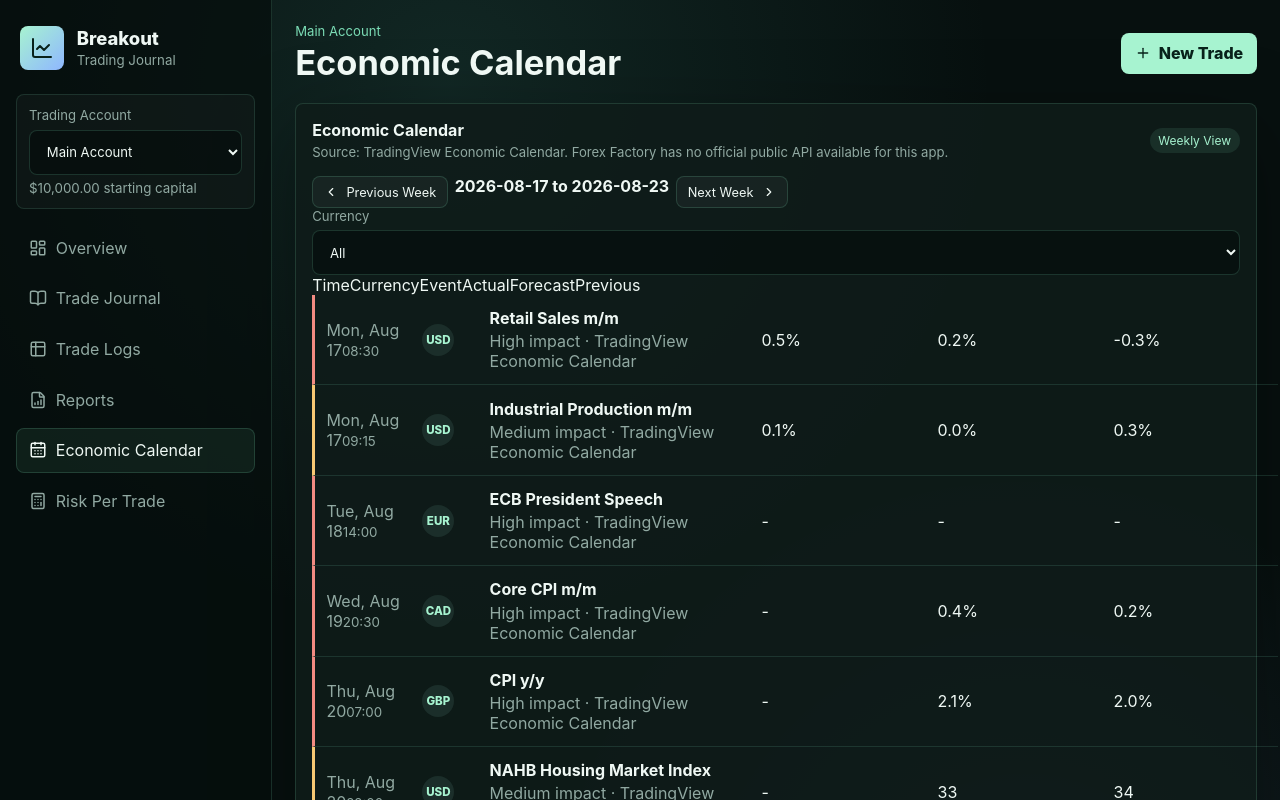
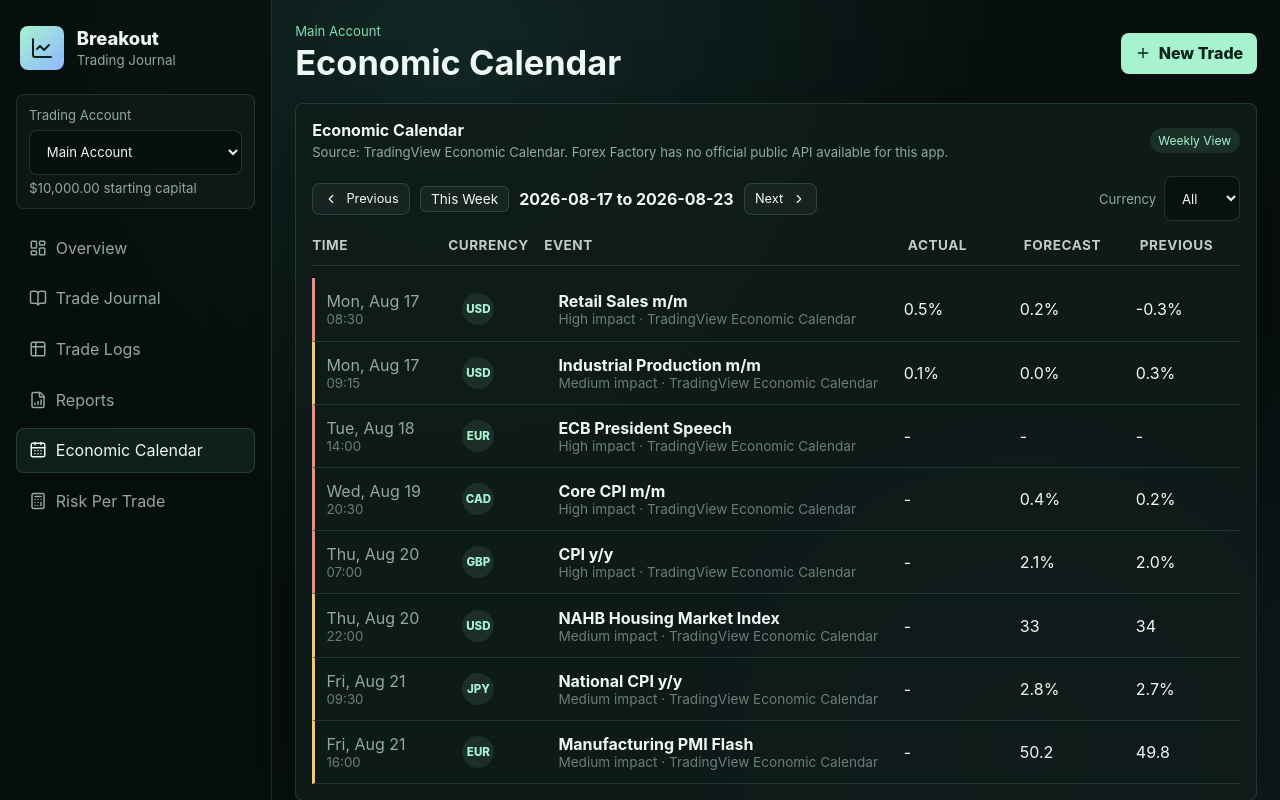
Before and after one commit to kurtmccarver/breakout, a Next.js app: page / in a window 1280 px wide. Both pictures are taken after a click on the button "Economic Calendar". Shown: the top 800 px of the page. Built offline with nearby package versions, Linux system fonts and the light colour scheme.

Commit message:
feat: enhance economic calendar UI with "This Week" button and improved layout

```diff
--- a/src/app/page.tsx
+++ b/src/app/page.tsx
@@ -719,7 +719,6 @@ export default function Home() {
     )
     .slice(0, 6);
   const currencyOptions = [
-    "All",
     ...Array.from(new Set(economicEvents.map((event) => event.currency))),
   ];
   const eventWeekEnd = useMemo(() => {
@@ -782,6 +781,16 @@ export default function Home() {
     const next = new Date(`${eventWeekStart}T00:00`);
     next.setDate(next.getDate() + delta * 7);
     setEventWeekStart(next.toISOString().slice(0, 10));
+  }
+
+  function jumpToCurrentWeek() {
+  const today = new Date();
+  const day = today.getDay();
+  // Adjust so the week starts on Monday (change +1 to -0 if your week starts on Sunday)
+  const diff = today.getDate() - day + (day === 0 ? -6 : 1);
+  const startOfWeek = new Date(today.setDate(diff));
+
+  setEventWeekStart(startOfWeek.toISOString().slice(0, 10));
 }
 
   function deleteAccount(id: string) {
@@ -1408,38 +1417,80 @@ export default function Home() {
       <div>
         <h2>Economic Calendar</h2>
         <p className="panel-subtitle">
-                  Source: TradingView Economic Calendar. Forex Factory has no
-                  official public API available for this app.
+          Source: TradingView Economic Calendar. Forex Factory has no official public API available for this app.
         </p>
       </div>
       <span className="badge">Weekly View</span>
     </div>
-            <div className="calendar-toolbar">
-              <div className="mini-controls">
+
+    {/* TOOLBAR: Added "This Week" button between Previous and Next controls */}
+    <div
+      className="calendar-toolbar"
+      style={{
+        display: "flex",
+        justifyContent: "space-between",
+        alignItems: "center",
+        flexWrap: "wrap",
+        gap: "16px",
+        marginBottom: "16px"
+      }}
+    >
+      <div className="mini-controls" style={{ display: "flex", alignItems: "center", gap: "10px" }}>
         <button type="button" onClick={() => moveEventWeek(-1)}>
-                  <ChevronLeft size={14} /> Previous Week
+          <ChevronLeft size={14} /> Previous
         </button>
+
+        {/* Added Today/This Week reset button if you have a handler, or click to jump back */}
+        <button
+          type="button"
+          onClick={() => jumpToCurrentWeek && jumpToCurrentWeek()}
+          style={{ padding: "4px 10px", fontSize: "0.85em", borderRadius: "6px" }}
+          title="Jump to current week"
+        >
+          This Week
+        </button>
+
         <strong>
           {eventWeekStart} to {eventWeekEnd}
         </strong>
+
         <button type="button" onClick={() => moveEventWeek(1)}>
-                  Next Week <ChevronRight size={14} />
+          Next <ChevronRight size={14} />
         </button>
       </div>
-              <label>
+
+      <label style={{ display: "flex", alignItems: "center", gap: "8px" }}>
         Currency
         <select
           value={currencyFilter}
           onChange={(event) => setCurrencyFilter(event.target.value)}
         >
+          <option value="All">All</option>
           {currencyOptions.map((currencyCode) => (
             <option key={currencyCode}>{currencyCode}</option>
           ))}
         </select>
       </label>
     </div>
+
     <div className="event-list">
-              <div className="event-head">
+      {/* HEADER WITH BORDER */}
+      <div
+        className="event-head"
+        style={{
+          display: "grid",
+          gridTemplateColumns: "120px 80px 1fr 100px 100px 100px",
+          gap: "16px",
+          paddingBottom: "12px",
+          marginBottom: "12px",
+          borderBottom: "1px solid rgba(255, 255, 255, 0.15)",
+          opacity: 0.8,
+          fontWeight: "bold",
+          textTransform: "uppercase",
+          fontSize: "0.85em",
+          letterSpacing: "0.5px"
+        }}
+      >
         <span>Time</span>
         <span>Currency</span>
         <span>Event</span>
@@ -1447,31 +1498,44 @@ export default function Home() {
         <span>Forecast</span>
         <span>Previous</span>
       </div>
+
       {filteredEvents.map((event) => (
         <article
           className={`event-row ${event.impact.toLowerCase()}`}
           key={`${event.date}-${event.time}-${event.event}`}
-                >
-                  <span className="event-time">
+          style={{
+            display: "grid",
+            gridTemplateColumns: "120px 80px 1fr 100px 100px 100px",
+            gap: "16px",
+            alignItems: "center"
+          }}
+        >
+          <span className="event-time" style={{ display: "flex", flexDirection: "column" }}>
+            <span>
               {new Intl.DateTimeFormat("en-US", {
                 weekday: "short",
                 month: "short",
                 day: "2-digit",
               }).format(new Date(`${event.date}T00:00`))}
-                    <small>{event.time}</small>
             </span>
+            <small style={{ opacity: 0.7 }}>{event.time}</small>
+          </span>
+
           <span className="country-dot">{event.currency}</span>
-                  <div>
+
+          <div style={{ display: "flex", flexDirection: "column" }}>
             <strong>{event.event}</strong>
-                    <p>
+            <p style={{ margin: 0, fontSize: "0.85em", opacity: 0.7 }}>
               {event.impact} impact · {event.source}
             </p>
           </div>
-                  <span>{event.actual}</span>
-                  <span>{event.forecast}</span>
-                  <span>{event.previous}</span>
+
+          <span>{event.actual || "-"}</span>
+          <span>{event.forecast || "-"}</span>
+          <span>{event.previous || "-"}</span>
         </article>
       ))}
+
       {!filteredEvents.length ? (
         <div className="empty-state">
           <p>No events for this filter.</p>
```
Lines whose indentation alone changed are shown as unchanged.
